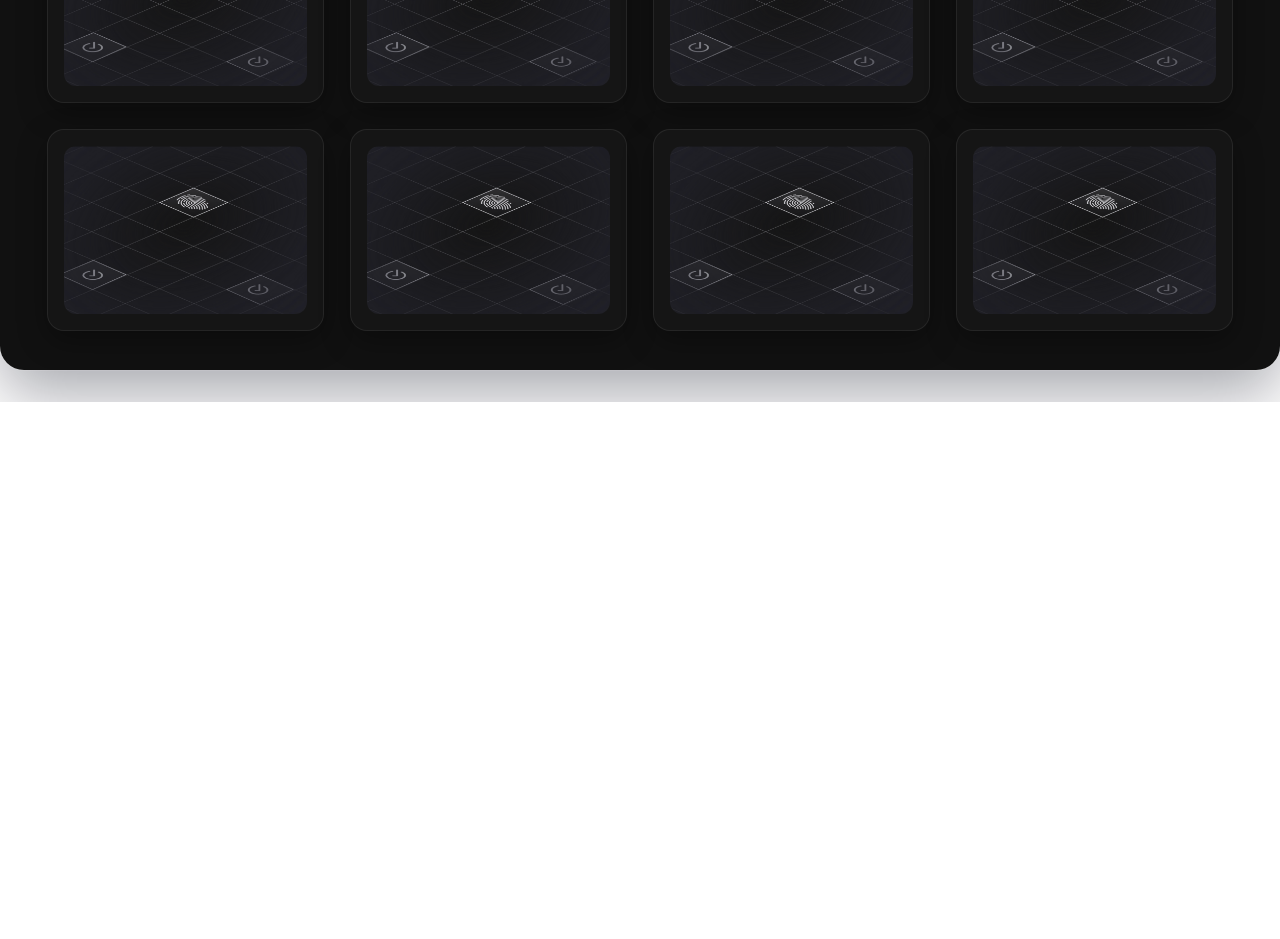
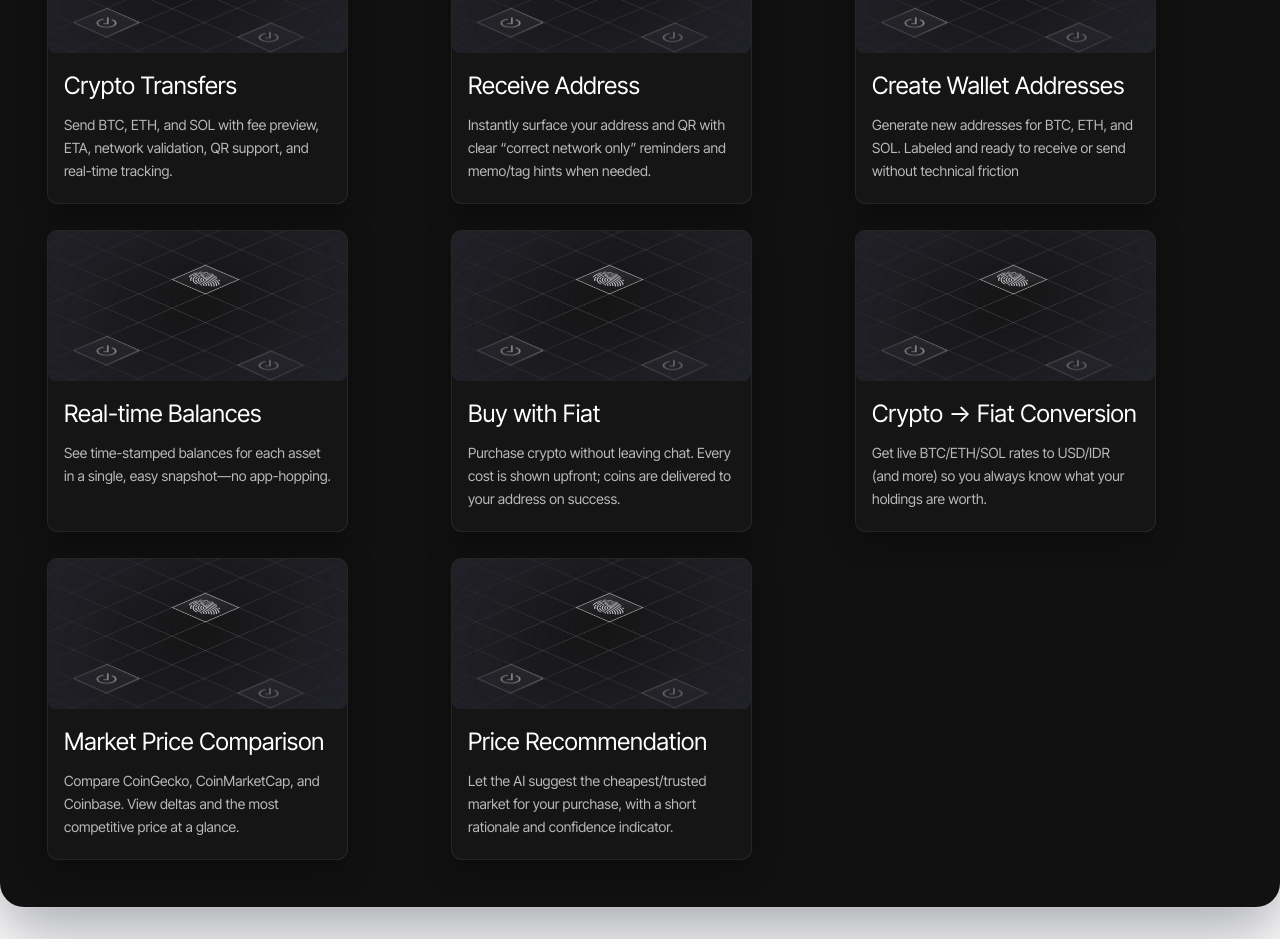
Before and after one commit to gaskeunbang/nara, a React (Vite) app in the folder src/frontend/: page / in a window 1280 px wide. Shown: the part 1860-2799 px from the top of the page. Before the commit the page ends 2262 px from the top, so only its background shows below. Built offline with nearby package versions, Linux system fonts and the light colour scheme.

Commit message:
list feature card

```diff
--- a/src/frontend/src/App.jsx
+++ b/src/frontend/src/App.jsx
@@ -9,6 +9,48 @@ function App() {
   const bg2 = `${basePath}assets/background-2.png`;
   const ornament = `${basePath}assets/ornamen-bg.png`;
   const imageWrapper = `${basePath}assets/image-wrapper.png`;
+  const featureCards = [
+    {
+      title: 'Crypto Transfers',
+      description:
+        'Send BTC, ETH, and SOL with fee preview, ETA, network validation, QR support, and real-time tracking.',
+    },
+    {
+      title: 'Receive Address',
+      description:
+        'Instantly surface your address and QR with clear “correct network only” reminders and memo/tag hints when needed.',
+    },
+    {
+      title: 'Create Wallet Addresses',
+      description:
+        'Generate new addresses for BTC, ETH, and SOL. Labeled and ready to receive or send without technical friction',
+    },
+    {
+      title: 'Real-time Balances',
+      description:
+        'See time-stamped balances for each asset in a single, easy snapshot—no app-hopping.',
+    },
+    {
+      title: 'Buy with Fiat',
+      description:
+        'Purchase crypto without leaving chat. Every cost is shown upfront; coins are delivered to your address on success.',
+    },
+    {
+      title: 'Crypto → Fiat Conversion',
+      description:
+        'Get live BTC/ETH/SOL rates to USD/IDR (and more) so you always know what your holdings are worth.',
+    },
+    {
+      title: 'Market Price Comparison',
+      description:
+        'Compare CoinGecko, CoinMarketCap, and Coinbase. View deltas and the most competitive price at a glance.',
+    },
+    {
+      title: 'Price Recommendation',
+      description:
+        'Let the AI suggest the cheapest/trusted market for your purchase, with a short rationale and confidence indicator.',
+    },
+  ];
   return (
     <div className="min-h-screen bg-white">
       <Navbar />
@@ -142,17 +184,17 @@ function App() {
         {/* Section 2: Features wrapper */}
         <section id="features" className="relative pb-8">
 
-          <div className="relative z-10">
-            <div className="relative max-w-[1380px] mx-auto overflow-hidden rounded-[20px] md:rounded-[24px] bg-[#111111] ring-1 ring-white/10 shadow-[0_24px_64px_rgba(2,6,23,0.35)]">
+          <div className="relative z-30">
+            <div className="relative z-30 max-w-[1380px] mx-auto overflow-hidden rounded-[20px] md:rounded-[24px] bg-[#111111] ring-1 ring-white/10 shadow-[0_24px_64px_rgba(2,6,23,0.35)]">
               {/* soft top glow */}
               {/* <div className="pointer-events-none absolute inset-0 bg-[radial-gradient(900px_220px_at_50%_-60px,rgba(255,255,255,0.08),transparent)]" /> */}
               <img
                 src={ornament}
                 alt="ornament"
-                className="pointer-events-none select-none absolute  -top-16 sm:-top-20  opacity-60"
+                className="pointer-events-none select-none absolute -top-16 sm:-top-20 opacity-60 z-0"
               />
               {/* Top content */}
-              <div className="relative p-6 sm:p-8 lg:p-12">
+              <div className="relative z-30 p-6 sm:p-8 lg:p-12">
                 <div className="grid grid-cols-1 md:grid-cols-12 gap-16 items-start">
                   <div className="md:col-span-7">
                     <h2 className="text-white font-normal tracking-tight leading-tight text-[56px] sm:text-6xl lg:text-[56px]">
@@ -174,20 +216,23 @@ function App() {
               </div>
 
               {/* Grid cards */}
-              <div className="px-6 pb-10 sm:px-8 lg:px-12">
-                <div className="grid grid-cols-1 sm:grid-cols-2 lg:grid-cols-4 gap-6 lg:gap-7">
-                  {Array.from({ length: 8 }).map((_, idx) => (
+              <div className="relative z-30 px-6 pb-12 sm:px-8 lg:px-12">
+                <div className="grid grid-cols-[repeat(auto-fill,minmax(299px,1fr))] justify-center gap-6 lg:gap-7">
+                  {featureCards.map((card, idx) => (
                     <div
                       key={idx}
-                      className="rounded-2xl bg-[#151515] ring-1 ring-white/10 shadow-[0_10px_30px_rgba(0,0,0,0.35)] overflow-hidden"
+                      className="relative z-30 rounded-[10px] bg-[#151515] ring-1 ring-white/10 shadow-[0_10px_30px_rgba(0,0,0,0.35)] overflow-hidden w-[299px] h-[300px] flex flex-col"
                     >
-                      <div className="p-4">
+                      <div className="">
                         <img
                           src={imageWrapper}
-                          alt="feature placeholder"
-                          className="w-full rounded-xl object-cover pointer-events-none select-none"
-                          style={{ aspectRatio: '16/11' }}
+                          alt="feature visual"
+                          className="w-full h-[150px] rounded-[8px] object-cover pointer-events-none select-none"
                         />
+                      </div>
+                      <div className="px-4 pb-3 mt-4">
+                        <h3 className="text-white text-[24px] leading-snug font-normal">{card.title}</h3>
+                        <p className="mt-3 text-[14px] font-normal leading-relaxed text-white/70">{card.description}</p>
                       </div>
                     </div>
                   ))}
```
Also changed, not shown: 2 other files (tests, documents, lock files or other folders).
